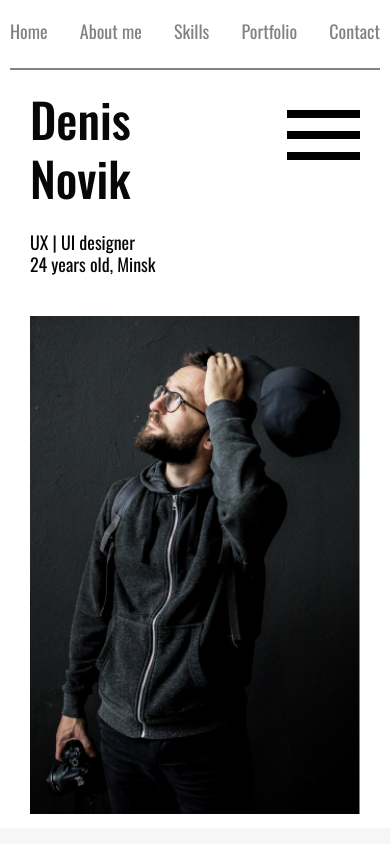
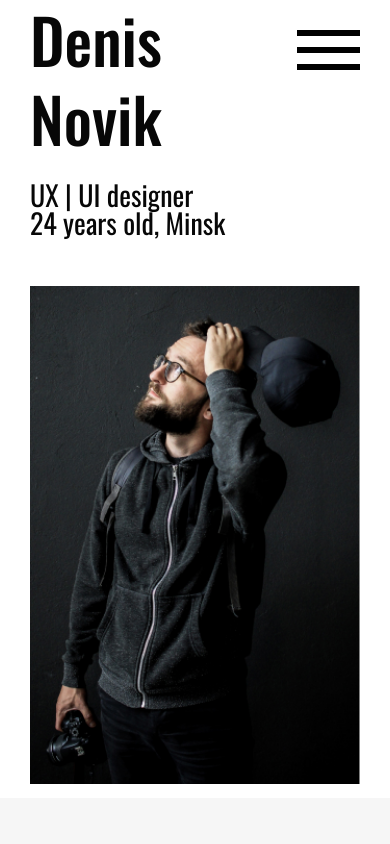
Before and after one commit to AnatoliyDemiurge/Portfolio-Denis-Novik, a plain HTML site: page index.html in a window 390 px wide. Shown: the top 844 px of the page. Drawn offline with nearby package versions, Linux system fonts and the light colour scheme; files whose address does not match are found by name.

Commit message:
end basic intro structire 3

```diff
--- a/css/style.scss
+++ b/css/style.scss
@@ -21,7 +21,7 @@ html{
             margin: 33px 0px;
             margin-bottom:40px;
             @media screen and (max-width:767px) {
-                margin: 20px 10px 20px 10px;
+                display:none;
             }
                 .header__nav{
                     padding-bottom:32px;
@@ -90,6 +90,10 @@ html{
                         line-height: 59px;
                         font-weight:500;
                         max-width:118px;
+                        @media screen and (max-width:767px) {
+                            font-size:62px;
+                            line-height: 79px;
+                        }
                     }
                     .intro__proffesionalData{
                         margin-top:65px;
@@ -97,12 +101,13 @@ html{
                         line-height: 22px;
                         .intro__plug{
                             display:block;
-                            max-width:125px;
                         }
                         @media screen and (max-width:767px) {
                             grid-row:2;
                             grid-column:1 / span 3;
                             margin-top:23px;
+                            font-size:28px;
+                            line-height:28px;
                         }
                     }
                     .intro__ruEng{
@@ -132,7 +137,7 @@ html{
                    }
                 }
                 .intro__photo-mobile{
-                    margin-top:107px;
+                    margin-top:167px;
                     width:100%;
                     padding:0px 30px;
                     display:none;
@@ -141,9 +146,9 @@ html{
                     }
                  }
                 .intro__burger{
-                    margin-top:20px;
-                    height:50px;
-                    width:73px;
+                    margin-top:30px;
+                    height:40px;
+                    width:63px;
                     position:relative;
                     display:none;
                     @media screen and (max-width:767px) {
@@ -152,12 +157,12 @@ html{
                         margin-left:140px;
                     }
                     @media screen and (max-width:400px) {
-                        margin-left:100px;
+                        margin-left:80px;
                     }
                     .intro__line{
                         display:block;
                         width:100%;
-                        height:8px;
+                        height:6px;
                         background-color:black;
                         position:absolute;
                         left:0;
```
Also changed, not shown: css/style.css, 1 other file.
